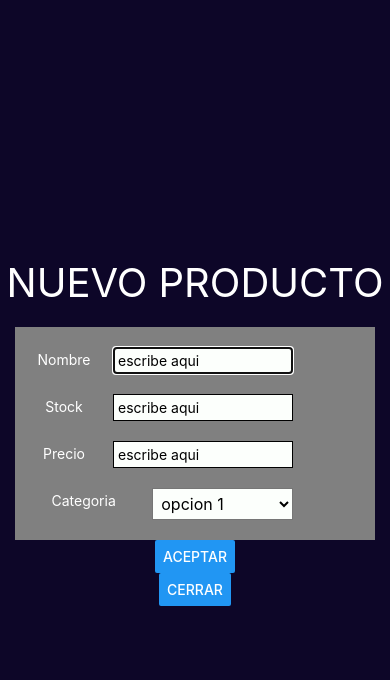
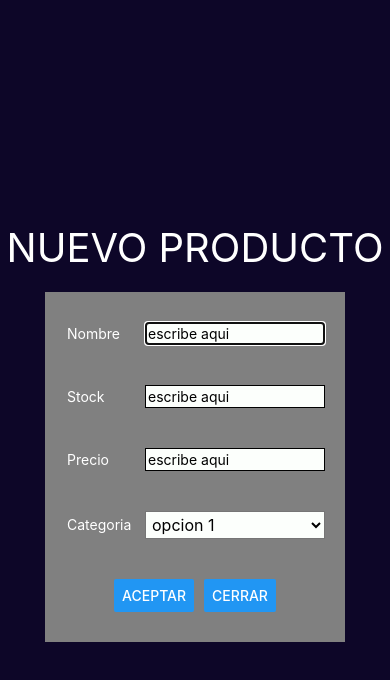
Before and after one commit to agustinhahn/reactnative1, a React Native app: screen / in a window 390 px wide. Both pictures are taken after a click on the button "AGREGAR NUEVO PRODUCTO". Shown: the top 680 px of the page. Built offline with nearby package versions, Linux system fonts and the light colour scheme.

Commit message:
avances estetica

```diff
--- a/App.js
+++ b/App.js
@@ -7,8 +7,12 @@ import ListProducts from './src/components/ListProducts';
 import ModalDelete from './src/components/ModalDelete';
 import ModalEdit from './src/components/ModalEdit';
 import ModalNewProduct from './src/components/ModalNewProduct';
+import NotProducts from './src/components/NotProducts';
+import ListVariables from './src/components/ListVariables';
 
 const App = () => {
+
+
 
   const [newTitleProduct, setNewTitleProduct] = useState("")
   const [newPrecioProduct, setNewPrecioProduct] = useState("")
@@ -19,6 +23,8 @@ const App = () => {
   const [modalVisible, setModalVisible] = useState(false)
   const [modalEditVisible, setModalEditVisible] = useState(false)
   const [modalNewProduct, setModalNewProduct] = useState(false)
+  const [notProductVisible, setNotProductVisible] = useState(true)
+  const [listVariables, setListVariables] = useState(false)
 
   const handleAddProduct = () =>{
         const newProduct = {
@@ -33,6 +39,8 @@ const App = () => {
         setNewPrecioProduct("")
         setnewStockProduct("")
         setnewCategoryProduct("")
+        setNotProductVisible(false)
+        setListVariables(true)
         setModalNewProduct(false)
   }
 
@@ -43,6 +51,10 @@ const App = () => {
 
   const handleDeleteProduct = () => {
     setProducts(current => current.filter(product => product.id !== productSelect.id))
+    if(products.length < 2){
+      setNotProductVisible(true)
+      setListVariables(false)
+    }
     setModalVisible(false)
   }
 
@@ -61,10 +73,12 @@ const App = () => {
     setModalEditVisible(false)
   }
 
+
     return (
       <View style={styles.containerGral}>
         <Text style={styles.tituloh1}>STOCK APP</Text>
         <Button title='AGREGAR NUEVO PRODUCTO' onPress={()=>{setModalNewProduct(true)}}/>
+        <ListVariables visible={listVariables} />
         <ListProducts
           products={products}
           editCard={handleCard}
@@ -95,6 +109,9 @@ const App = () => {
           changeStock={setnewStockProduct}
           changeCategory={setnewCategoryProduct}
         />
+        <NotProducts
+        visible={notProductVisible}
+        />
       </View>
     )
 }
--- a/src/components/ListProducts/CardProducts.js
+++ b/src/components/ListProducts/CardProducts.js
@@ -5,9 +5,10 @@ const CardProducts = ({item, onModal, editCard}) => {
         <View style={styles.productCard}>
                     <Text style={styles.textProduct}>{item.title}</Text>
                     <Text style={styles.textProduct}>{item.stock}</Text>
-                    <Text style={styles.textProduct}>{item.price}</Text>
-                    <Button title="EDIT" onPress={() => editCard(item)} />
-                    <Button title="DELETE" onPress={() => onModal(item)} />
+                    <Text style={styles.textProduct}>${item.price}</Text>
+                    <Button style={styles.textProduct} title="INFO" onPress={() => console.log("aun nada")} />
+                    <Button style={styles.textProduct} title="EDIT" onPress={() => editCard(item)} />
+                    <Button style={styles.textProduct}title="DELETE" onPress={() => onModal(item)} />
                 </View>
     )
 }
@@ -19,12 +20,14 @@ const styles = StyleSheet.create({
         alignSelf: 'stretch',
         borderWidth: 4,
         padding: 10,
-        margin: 10,
+        marginLeft: 10,
+        marginRight: 10,
+        marginBottom:10,
         justifyContent: 'space-around'
     },
     textProduct: {
         color: "white",
-        padding: 10
+        padding: 10,
     }
 })
 
--- a/src/components/ListProducts/index.js
+++ b/src/components/ListProducts/index.js
@@ -16,7 +16,7 @@ const ListProducts = ({products, editCard, onModal}) => {
 
 const styles = StyleSheet.create({
     listContainer:{
-        margin:50,
+        margin:30,
         width: '100%'
     },
 })
--- /dev/null
+++ b/src/components/ListVariables.js
@@ -0,0 +1,34 @@
+import { View, StyleSheet, Text } from 'react-native'
+
+const ListVariables = ({visible}) => {
+    return visible ? (
+        <View style={styles.listVar}>
+            <Text style={styles.textVar}>Nombre</Text>
+            <Text style={styles.textVar}>Cantidad</Text>
+            <Text style={styles.textVar}>Precio</Text>
+            <Text style={styles.textVar}>Info</Text>
+            <Text style={styles.textVar}>Editar</Text>
+            <Text style={styles.textVar}>Eliminar</Text>
+        </View>
+    ):null
+}
+
+export default ListVariables
+
+const styles = StyleSheet.create({
+    listVar : {
+        backgroundColor:"#15288F",
+        flexDirection: 'row',
+        alignSelf: 'stretch',
+        borderWidth: 4,
+        padding: 10,
+        marginTop: 20,
+        justifyContent: 'space-around',
+        marginLeft: 10,
+        marginRight: 10
+    },
+    textVar: {
+        color: "white",
+        padding: 10,
+    }
+})
--- a/src/components/ModalDelete.js
+++ b/src/components/ModalDelete.js
@@ -32,7 +32,7 @@ const styles = StyleSheet.create({
         borderWidth: 2,
         gap: 10,
         padding: 10,
-        backgroundColor: "#337357"
+        backgroundColor: 'gray',
     },
     modalText: {
         textAlign: 'flex-start  '
--- a/src/components/ModalEdit.js
+++ b/src/components/ModalEdit.js
@@ -40,7 +40,7 @@ const styles = StyleSheet.create({
         borderWidth: 2,
         gap: 10,
         padding: 10,
-        backgroundColor: "#337357"
+        backgroundColor: 'gray',
     },
     input: {
         backgroundColor: "#FCFFFC",
--- a/src/components/ModalNewProduct.js
+++ b/src/components/ModalNewProduct.js
@@ -48,9 +48,12 @@ const ModalNewProduct = ({visible, addProd, newProduct, newPrice, newStock, newC
                             <Picker.Item label="opcion 3" value="opcion 3" />
                         </Picker>
                     </View>
+                    <View style={styles.modalContent}>
+                        <Button style={styles.buttonstyle} title='Aceptar' onPress={() => addProd()} />
+                        <Button style={styles.buttonstyle} title="Cerrar" onPress={() => handleModal(false)} />
+                    </View>
                 </View>
-                    <Button style={styles.buttonstyle} title='Aceptar' onPress={() => addProd()} />
-                    <Button style={styles.buttonstyle} title="Cerrar" onPress={() => handleModal(false)} />
+
             </View>
         </Modal>
     )
@@ -71,29 +74,32 @@ const styles = StyleSheet.create({
     },
     modalContent: {
         flexDirection: 'row',
-        width: '80%',
+        width: '100%',
         gap: 10,
-        padding: 10
+        padding: 20,
+        justifyContent:"center",
+        alignItems:"center"
     },
     input: {
         backgroundColor: "#FCFFFC",
         borderWidth: 1,
-        padding: 4,
-        width: 180
+        padding: 2,
+        width: 180,
+        justifyContent:"center",
+        alignItems:'center'
     },
     modalText: {
-        textAlign: 'center',
         color: 'white',
-        padding: 4,
-        width: 150
+        padding: 2,
+        width: 70
     },
     buttonstyle: {
-        margin: 100,
+        margin: 50,
     },
     viewGral: {
         backgroundColor: 'gray',
         paddingTop: 10,
-        paddingBottom: 10
+        paddingBottom: 10,
     },
     tituloh1: {
         color:"white",
--- /dev/null
+++ b/src/components/NotProducts.js
@@ -0,0 +1,28 @@
+import { View, StyleSheet, TextInput, Button, Modal, Text } from 'react-native'
+
+const NotProducts = ({visible}) => {
+
+    return visible ? (
+        <View>
+            <View style={styles.line}/>
+            <Text style={styles.subtitulo}>ACTUALMENTE NO HAY PRODUCTOS EN STOCK</Text>
+            <View style={styles.line}/>
+        </View>
+    ) : null
+}
+
+export default NotProducts
+
+const styles = StyleSheet.create({
+    subtitulo: {
+        color:"white",
+        fontSize:20,
+        marginTop:20,
+        marginBottom:20,
+    },
+    line: {
+        color:"white",
+        borderBottomColor: "white",
+        borderBottomWidth: 1
+    }
+})
```
Lines whose indentation alone changed are shown as unchanged.
